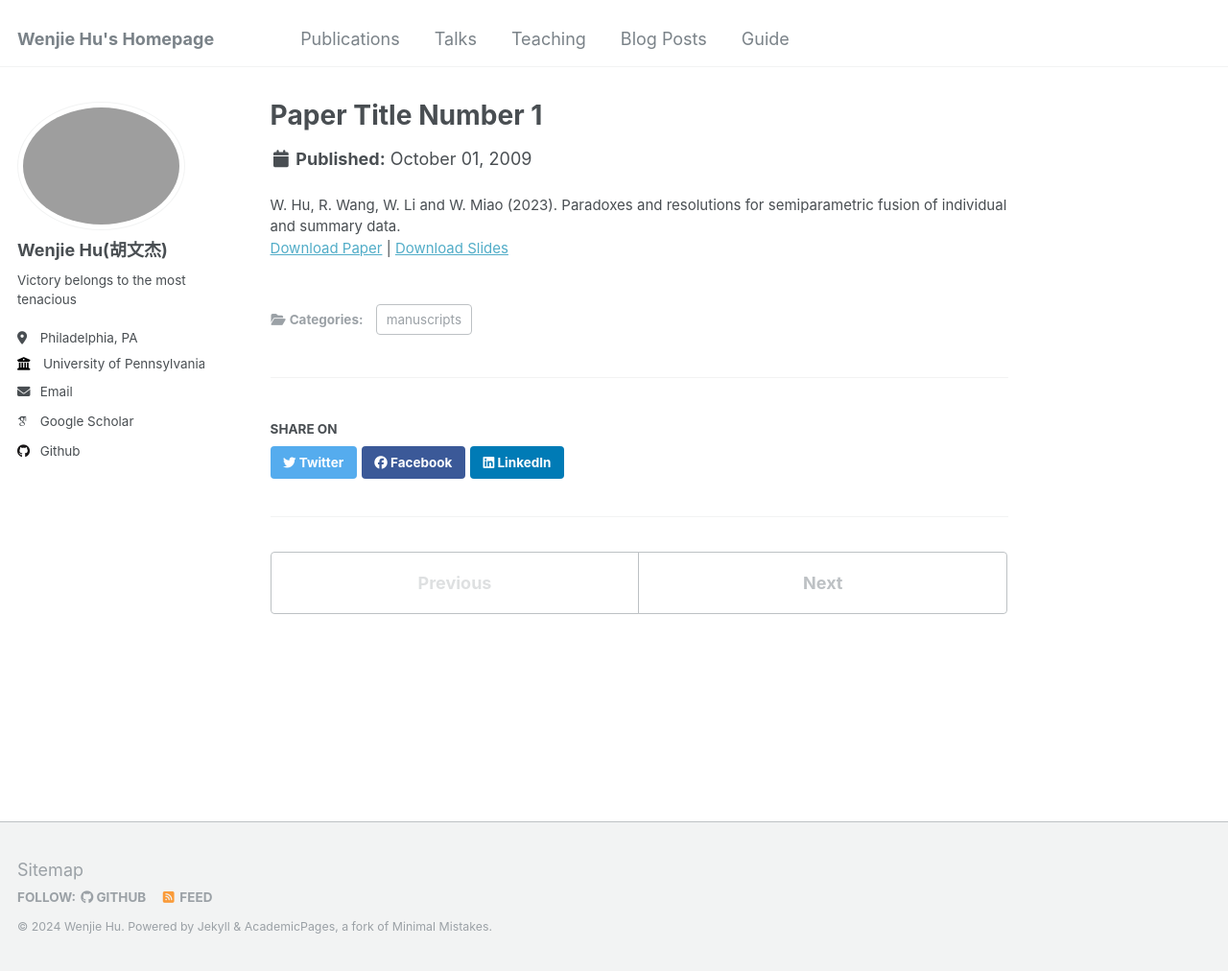
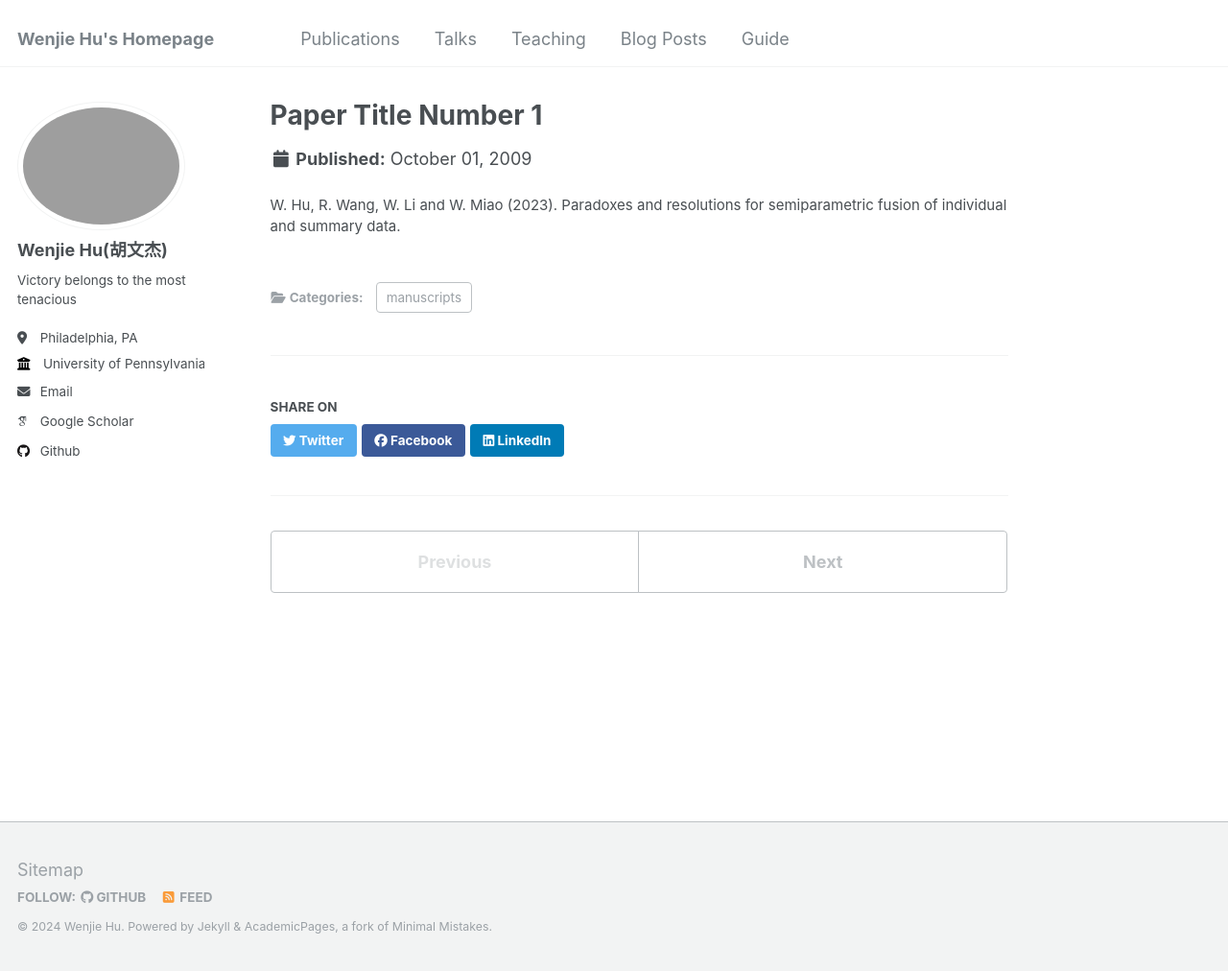
Before and after one commit to hwj0828/hwj0828.github.io, a Jekyll site: the page built from _publications/2009-10-01-paper-title-number-1.md, in a window 1280 px wide and 1012 px high. Shown: the whole window at 96% size. Built offline with Jekyll 4.4.1, drawn with Linux system fonts in a browser that asks for light colours; some web fonts are replaced; some of the changed lines change nothing that is shown.

Commit message:
Update 2009-10-01-paper-title-number-1.md

```diff
--- a/_publications/2009-10-01-paper-title-number-1.md
+++ b/_publications/2009-10-01-paper-title-number-1.md
@@ -2,8 +2,6 @@
 collection: publications
 category: manuscripts
 permalink: /publication/2009-10-01-paper-title-number-1
-slidesurl: 'http://academicpages.github.io/files/slides1.pdf'
-paperurl: 'http://academicpages.github.io/files/paper1.pdf'
 citation: 'W. Hu, R. Wang, W. Li and W. Miao (2023). Paradoxes and resolutions for semiparametric fusion of
 individual and summary data.'
 ---
```
